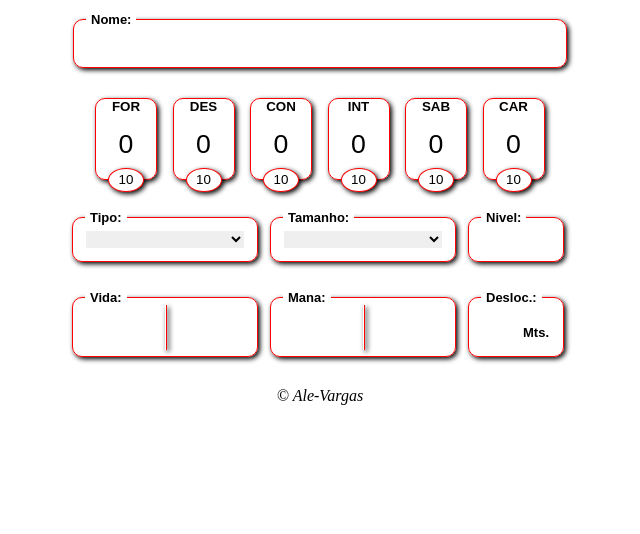
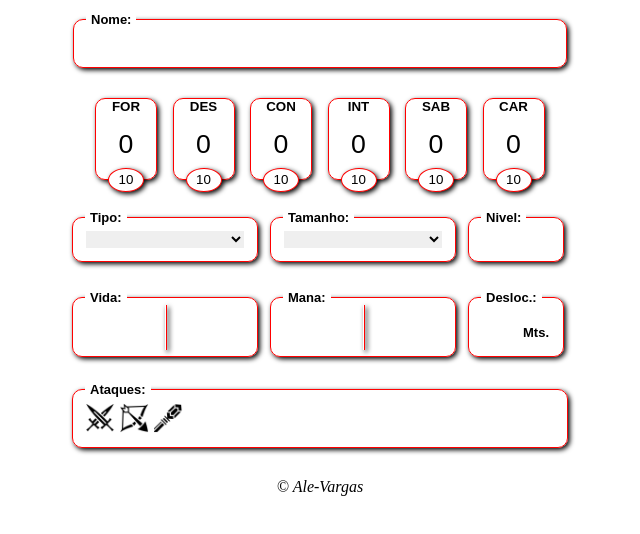
Before and after one commit to ale-vargas/Ficha-RPG, a plain HTML site: page index.html in a window 1280 px wide. Shown: the part 118-652 px from the top of the page, without its empty margins (320-960 px from the left). Drawn offline with Linux system fonts and the light colour scheme.

Commit message:
add attack icons

```diff
--- a/index.html
+++ b/index.html
@@ -107,6 +107,15 @@
         </fieldset>
     </div>
 
+    <div class="box-ataques">
+        <fieldset class="ataques">
+            <legend>Ataques:</legend>
+            <img src="Imagens/espada.png" alt="Espada" class="icone-ataque">
+            <img src="Imagens/arco.png" alt="Arco" class="icone-ataque">
+            <img src="Imagens/cajado.png" alt="Cajado" class="icone-ataque">
+        </fieldset>
+    </div>
+
     <footer><p>&copy; Ale-Vargas</p></footer>
     <script src="script.js"></script>
 </body>
--- a/style.css
+++ b/style.css
@@ -193,3 +193,23 @@ header {
     color: black;
     margin-left: 2px;
 }
+
+.icone-ataque {
+    width: 30px;
+}
+
+
+.ataques {
+    border: solid 1px red;
+    box-shadow: 2px 2px 5px black;
+    width: 470px;
+    margin: 0 auto;
+    margin-top: 25px;
+    border-radius: 10px;
+}
+
+.ataques legend {
+    background-color: white;
+    padding: 0 5px;
+    font: bold 13px arial;
+}
```
Also changed, not shown: Imagens/arco.png (added), Imagens/cajado.png (added), Imagens/espada.png (added).
